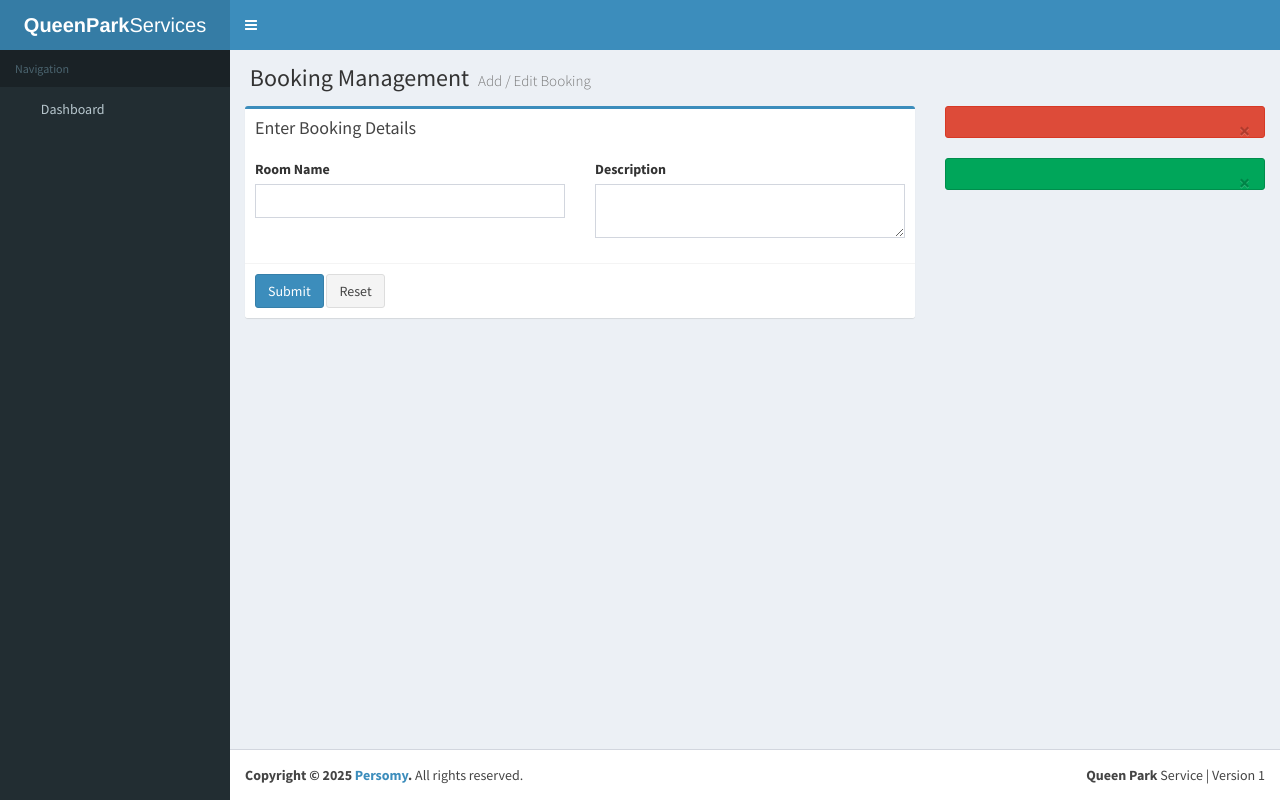
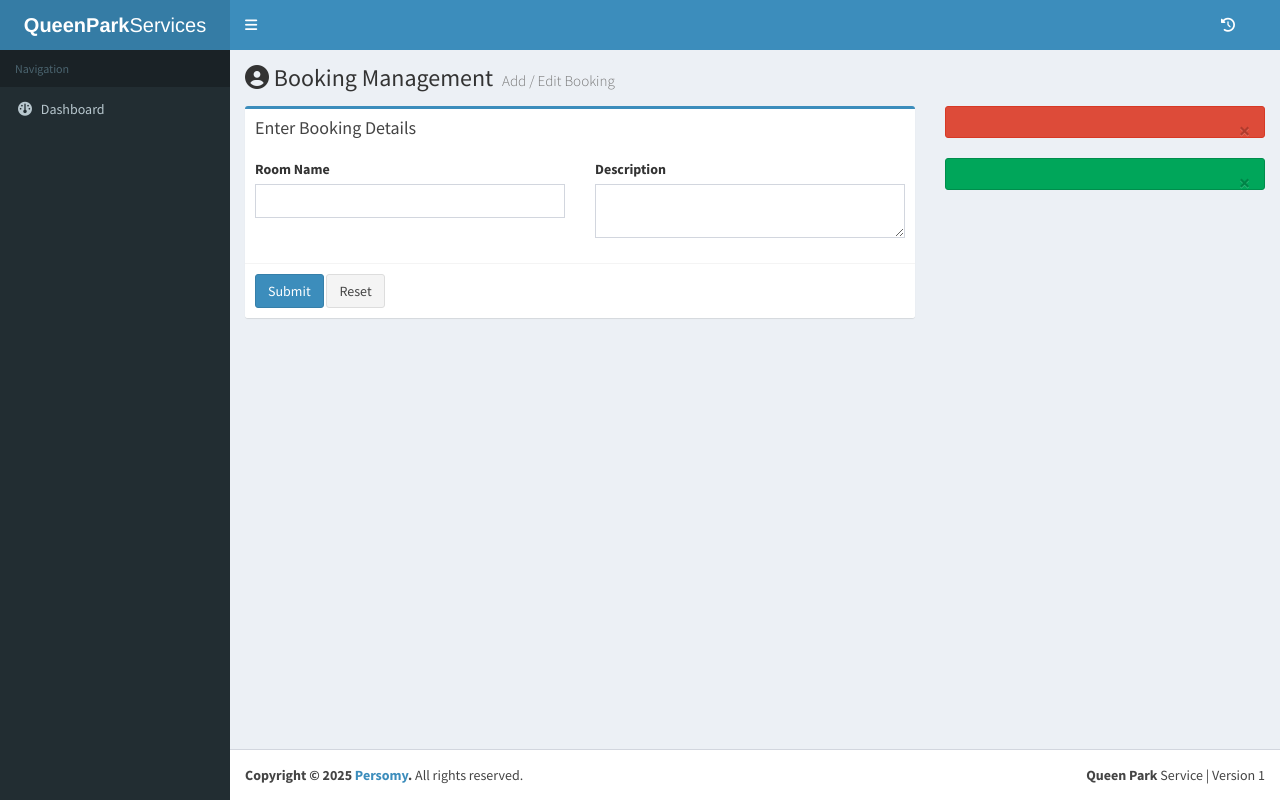
Before and after one commit to MaizaBahaedinne/service.queenpark.tn, a PHP site: the page made by application/views/booking/add.php in a window 1280 px wide. Run offline with PHP 8.4, Linux system fonts and the light colour scheme; the template is opened without the code that fills it, so the values that code supplies are empty; some libraries are stand-ins or nearby versions.

Commit message:
Update header.php

```diff
--- a/application/views/includes/header.php
+++ b/application/views/includes/header.php
@@ -18,7 +18,8 @@
     <link href="<?php echo base_url(); ?>assets/dist/css/skins/_all-skins.min.css" rel="stylesheet" type="text/css" />
     <link rel="stylesheet" href="https://cdnjs.cloudflare.com/ajax/libs/font-awesome/4.7.0/css/font-awesome.min.css">
     <!-- Bootstrap 5 pour les modals -->
-    <link rel="stylesheet" href="https://cdn.jsdelivr.net/npm/@fortawesome/fontawesome-free@6.6.0/css/fontawesome.min.css" integrity="sha384-NvKbDTEnL+A8F/AA5Tc5kmMLSJHUO868P+lDtTpJIeQdGYaUIuLr4lVGOEA1OcMy" crossorigin="anonymous">
+    <link rel="stylesheet" href="https://cdnjs.cloudflare.com/ajax/libs/font-awesome/6.5.0/css/all.min.css">
+
 
     <style>
     	.error{
```
